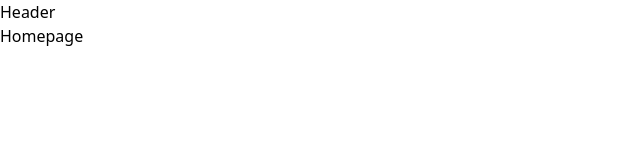
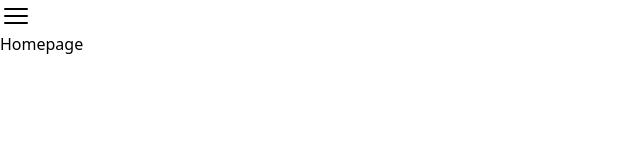
Before and after one commit to graceupongraceemi/news-app-nextjs13, a Next.js app: page / in a window 1280 px wide. Shown: the top 160 px of the page, without its empty margins (0-640 px from the left). Built offline with nearby package versions, Linux system fonts and the light colour scheme.

Commit message:
@heroicons/react installed and imported to Header.tsx of app server directory

```diff
--- a/app/Header.tsx
+++ b/app/Header.tsx
@@ -1,7 +1,13 @@
-import React from 'react';
+import { Bars3Icon } from '@heroicons/react/24/solid';
 
 function Header() {
-  return <div>Header</div>;
+  return (
+    <header>
+      <div>
+        <Bars3Icon className='h-8 w-8 cursor-pointer' />
+      </div>
+    </header>
+  );
 }
 
 export default Header;
--- a/package.json
+++ b/package.json
@@ -6,6 +6,7 @@
     "start": "next start"
   },
   "dependencies": {
+    "@heroicons/react": "^2.0.16",
     "next": "latest",
     "react": "18.2.0",
     "react-dom": "18.2.0"
```
Also changed, not shown: 1 other file (tests, documents, lock files or other folders).
